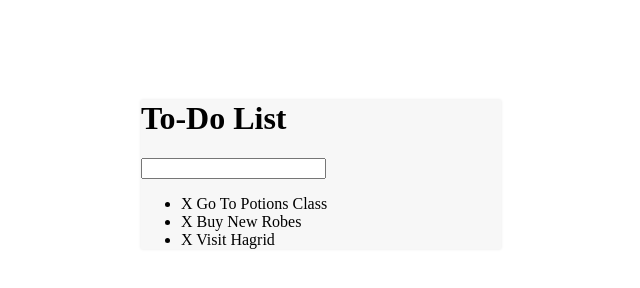
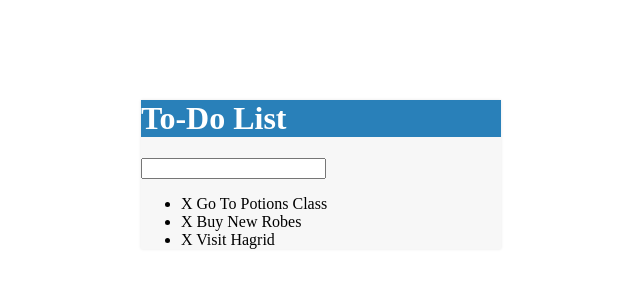
Before and after one commit to hanapotski/udemy_webDevBootcamp, a plain HTML site: page section18/myTodoApp/index.html in a window 1280 px wide. Shown: the whole page, without its empty margins (319-959 px from the left). Drawn offline with Linux system fonts and the light colour scheme.

Commit message:
todos css

```diff
--- a/section18/myTodoApp/assets/css/todos.css
+++ b/section18/myTodoApp/assets/css/todos.css
@@ -1,3 +1,8 @@
+h1 {
+  background: #2980b9;
+  color: white;
+}
+
 #container {
   width: 360px;
   margin: 100px auto;
```
